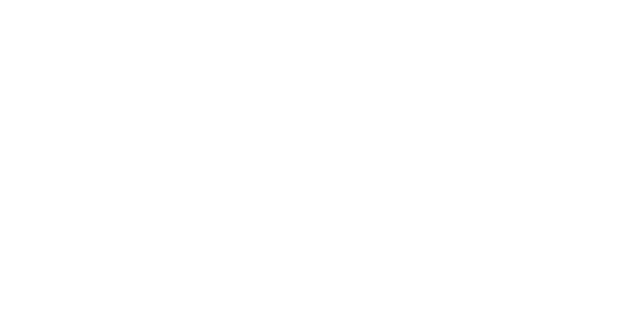
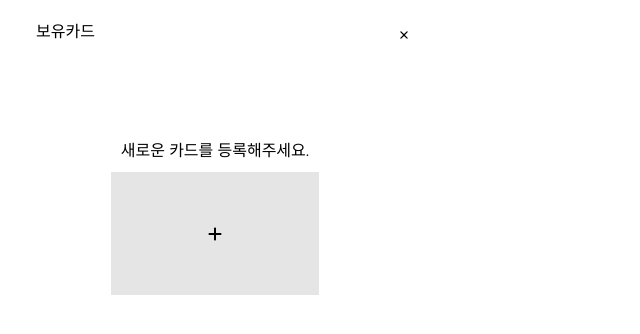
Before and after one commit to minhong1126/metaintern_shopsite, a React (Create React App) app in the folder project/: page /1/pay in a window 1280 px wide. Before the commit this address had no page. Shown: the top 334 px of the page, without its empty margins (0-640 px from the left). Built offline with nearby package versions, Linux system fonts and the light colour scheme.

Commit message:
구매 페이지 레이아웃 구현

```diff
--- a/project/src/App.tsx
+++ b/project/src/App.tsx
@@ -4,6 +4,7 @@
 import './App.css';
 import MainPage from './pages/MainPage';
 import PaymentPage from './pages/PaymentPage';
+import AddCardPage from './pages/AddCard';
 
 const App: React.FC = () => {
   return (
@@ -11,7 +12,8 @@
       <React.StrictMode>
         <Routes>
           <Route path='/' element={<MainPage />} />
-          <Route path='/pay' element={<PaymentPage />} />
+          <Route path=':index/pay' element={<PaymentPage />} />
+          <Route path='/addCard' element={<AddCardPage />} />
         </Routes>
       </React.StrictMode>
     </BrowserRouter>
@@ -19,9 +21,7 @@
 };
 
 const rootElement = document.getElementById('root');
-if (rootElement) {
-  const root = ReactDOM.createRoot(rootElement);
-  root.render(<App />);
-}
+const root = ReactDOM.createRoot(rootElement!);
+root.render(<App />);
 
 export default App;
--- a/project/src/components/product.tsx
+++ b/project/src/components/product.tsx
@@ -1,4 +1,5 @@
 import { useState } from "react";
+import { useNavigate } from "react-router-dom";
 
 // TypeScirpt 타입 설정
 interface ProductOption{
@@ -12,6 +13,7 @@
 
 function Product(props: ProductOption) {
   const [clicked, setClicked] = useState(false);
+  const nav = useNavigate()
 
   // 장바구니 담긴 갯수 반환 - 이미 선택되어 있었을 때는 -1, 선택되어 있지 않았으면 +1
   function productClicked() {
@@ -23,7 +25,7 @@
   const address = require(`../assets/img${props.index + 1}.png`);
 
   function gotoPayment(){
-
+    nav(`${props.index}/pay`);
   }
 
   return (
@@ -40,7 +42,7 @@
           >
             {clicked ? '담김!' : '담기'}
           </button>
-          <button onClick={gotoPayment}> 구매 </button>
+          <button className="h-[21px] w-[43px] rounded-[10px] text-[10px] bg-[#FFEF64] ml-[9px]" onClick={gotoPayment}> 구매 </button>
         </div>
       </div>
     </>
--- /dev/null
+++ b/project/src/pages/AddCard.tsx
@@ -0,0 +1,11 @@
+import React, { useState } from 'react';
+import { useNavigate } from 'react-router-dom';
+
+function AddCardPage() {
+  return(
+    <>
+    </>
+  )
+}
+
+export default AddCardPage;
--- a/project/src/pages/PaymentPage.tsx
+++ b/project/src/pages/PaymentPage.tsx
@@ -1,10 +1,39 @@
 import React, { useState } from 'react';
-import Cart from '../components/cart';
-import Product from '../components/product';
+import { IoIosClose } from "react-icons/io";
+import { FaPlus } from "react-icons/fa6";
+import { useNavigate } from 'react-router-dom';
+
 
 function PaymentPage() {
+  const nav = useNavigate();
+  function goBack(){
+    nav(-1);
+  }
+
+  function gotoAddCard(){
+    nav('/addCard');
+  }
+
   return(
     <>
+    <div className='h-[1000px] w-[430px] align-center'>
+      <header className='flex justify-between'>
+        <p className='h-[33px] w-[69px] mt-[20px] ml-[36px]'> 보유카드 </p>
+        <button onClick={goBack}
+          className='h-[36px] w-[36px] mt-[17px] ml-[17px] align-center'>
+          <IoIosClose className='h-[20px] w-[20px] '/>
+        </button>
+      </header>
+      <div>
+        <p className='flex justify-center mt-[86px]'> 새로운 카드를 등록해주세요. </p>
+        <div className='flex justify-center'>
+          <button onClick={gotoAddCard}
+            className='flex justify-center  items-center h-[123px] w-[208px] bg-[#E5E5E5] mt-[9px]'>
+            <FaPlus />
+          </button>
+        </div>
+      </div>
+    </div>
     </>
   )
 }
```
